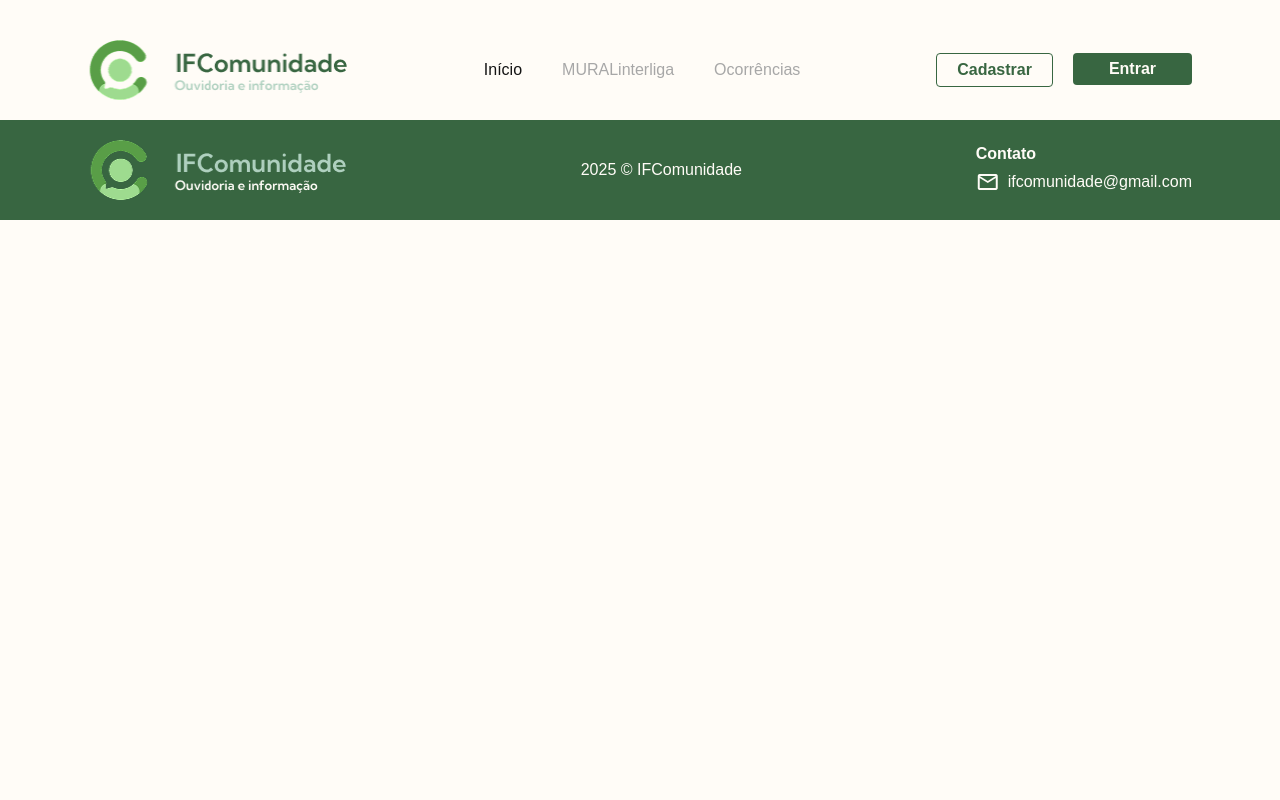
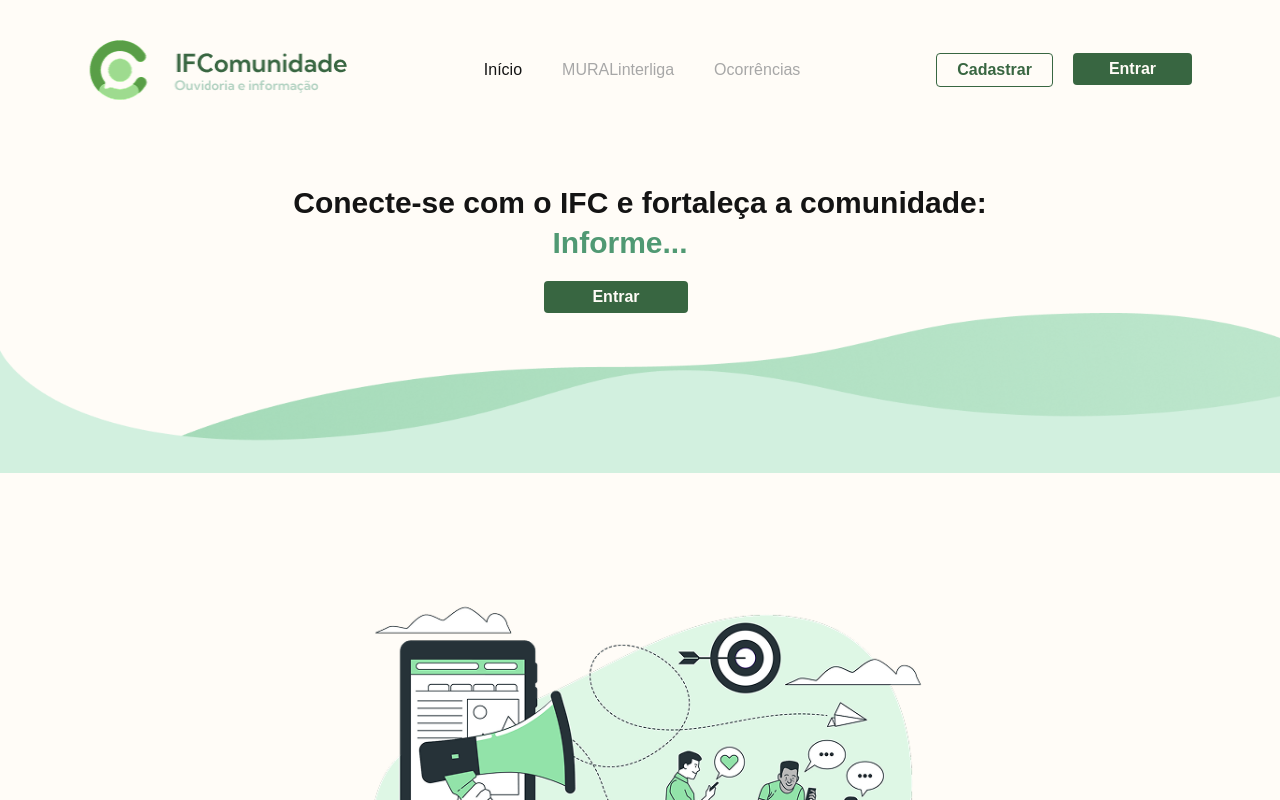
Before and after one commit to IFComunidade/IFComunidade_frontend, a Vue app: page / in a window 1280 px wide. Shown: the top 800 px of the page. Built offline with nearby package versions, Linux system fonts and the light colour scheme.

Commit message:
FEAT: Início da página inicial #32

```diff
--- a/src/views/HomeView.vue
+++ b/src/views/HomeView.vue
@@ -1,9 +1,20 @@
 <script setup>
-
+import LoginComponent from '@/components/LoginComponent.vue';
 </script>
 
 <template>
-
+    <section class="relative mt-15 pb-40">
+        <div class="grid place-items-center px-22">
+        <h1 class=" text-3xl font-bold text-[#141414] leading-normal">Conecte-se com o IFC e  fortaleça a comunidade:</h1>
+        <p class="text-3xl font-semibold text-[#509973] mr-10">Informe...</p>
+         <RouterLink to= "/Login">
+            <LoginComponent class="px-12 mr-12 mt-5"/>
+        </RouterLink>
+    </div>
+    <img src="/overlay.png" alt="ondas" class="left-0 bottom-0 w-[100vw] h-40 z-0"
+      style="pointer-events: none;">
+      <img src="/bannerImg.png" alt="banner" class="max-w-xl mx-auto object-contain mt-6">
+    </section>
 </template>
 
 <style scoped>
```
Also changed, not shown: public/bannerImg.png (added), public/overlay.png (added).
